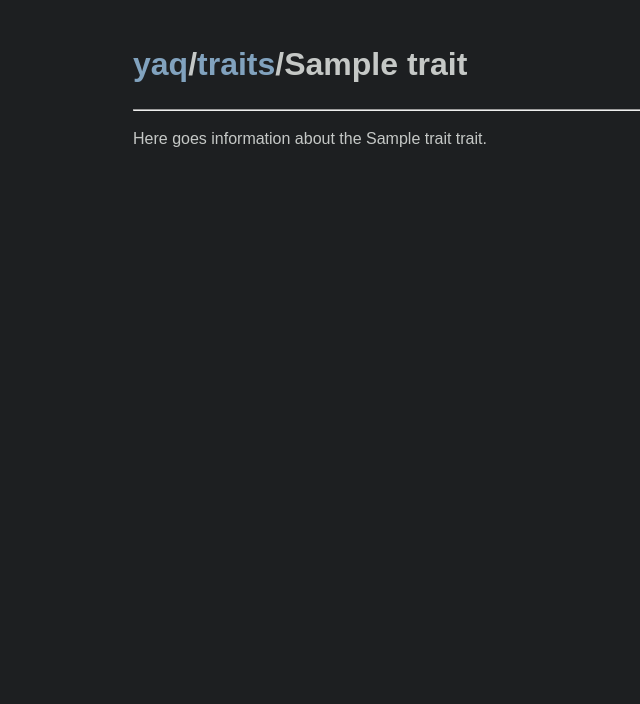
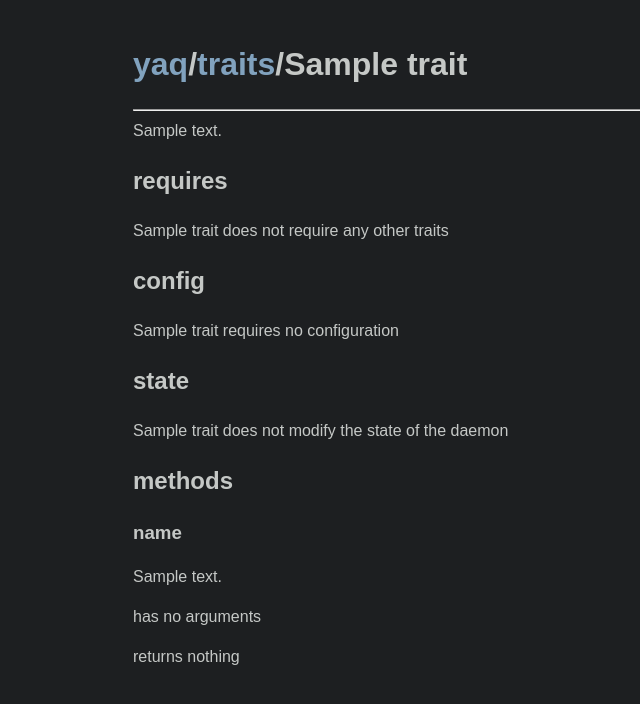
Before and after one commit to yaq-project/yaq-fyi, a Python web app: template templates/trait.html in a window 1280 px wide. Shown: the top 704 px of the page, without its empty margins (182-822 px from the left). Run offline with Jinja, Linux system fonts and the light colour scheme; the template is opened without the code that fills it: most values are stand-ins (such as "Sample title", 1, 10 or a date in 2020).

Commit message:
initial trait implementation

```diff
--- a/build.py
+++ b/build.py
@@ -58,6 +58,7 @@ with open(p, 'w') as fh:
 
 # page for each trait
 for trait in traits:
+    print(trait["state"])
     p = __here__ / "public" / "traits" / trait["name"] / "index.html"
     if not os.path.isdir(p.parent):
         os.mkdir(p.parent)
--- a/templates/trait.html
+++ b/templates/trait.html
@@ -13,9 +13,78 @@
 
 <hr>
 
+{{ trait["description"] }}
+
+<h2>requires</h2>
+
+{% if "requires" in trait.keys() %}
+
+TODO
+
+{% else %}
+
+{{ trait["name"] }} does not require any other traits
+
+{% endif %}
+
+<h2>config</h2>
+
+{% if "config" in trait.keys() %}
+
+TODO
+
+{% else %}
+
+{{ trait["name"] }} requires no configuration
+
+{% endif %}
+
+<h2>state</h2>
+
+{% if "state" in trait.keys() %}
+
+{{ trait["name"] }} requires the following key:value pairs in state
+
+<ul>
+{% for k in trait["state"].keys() %}
+   <li>{{ k }} : {{ trait["state"][k] }}</li>
+{% endfor %}
+</ul>
+
+{% else %}
+
+{{ trait["name"] }} does not modify the state of the daemon
+
+{% endif %}
+
+<h2>methods</h2>
+
+{% for m in trait["method"].keys() %}
+
+<h3>{{ m }}</h3>
+
+<p>{{ trait["method"][m]["description"] }}</p>
+
 <p>
-Here goes information about the {{ trait["name"] }} trait.
+{% if "args" in trait["method"][m].keys() %}
+  arguments... <br>
+  {% for a in trait["method"][m]["args"].keys() %}
+  {{ a }} : {{ trait["method"][m]["args"][a] }} <br>
+  {% endfor %}
+{% else %}
+  has no arguments
+{% endif %}
 </p>
+
+<p>
+{% if "returns" in trait["method"][m].keys() %}
+  returns {{ trait["method"][m]["returns"] }}
+{% else %}
+  returns nothing
+{% endif %}
+</p>
+
+{% endfor %}
 
 </body>
 </html>
--- a/traits/has-units.toml
+++ b/traits/has-units.toml
@@ -1,7 +1,5 @@
 name = "has-units"
-dependents = []
-
-[config]
+requires = []
 
 [state]
 
@@ -9,4 +7,4 @@ dependents = []
 
   [method.id]
   returns = "dictionary"
-  comment = "Must return value under key 'units'. Value can be String or None."
+  description = "Must return value under key 'units'. Value can be String or None."
```
